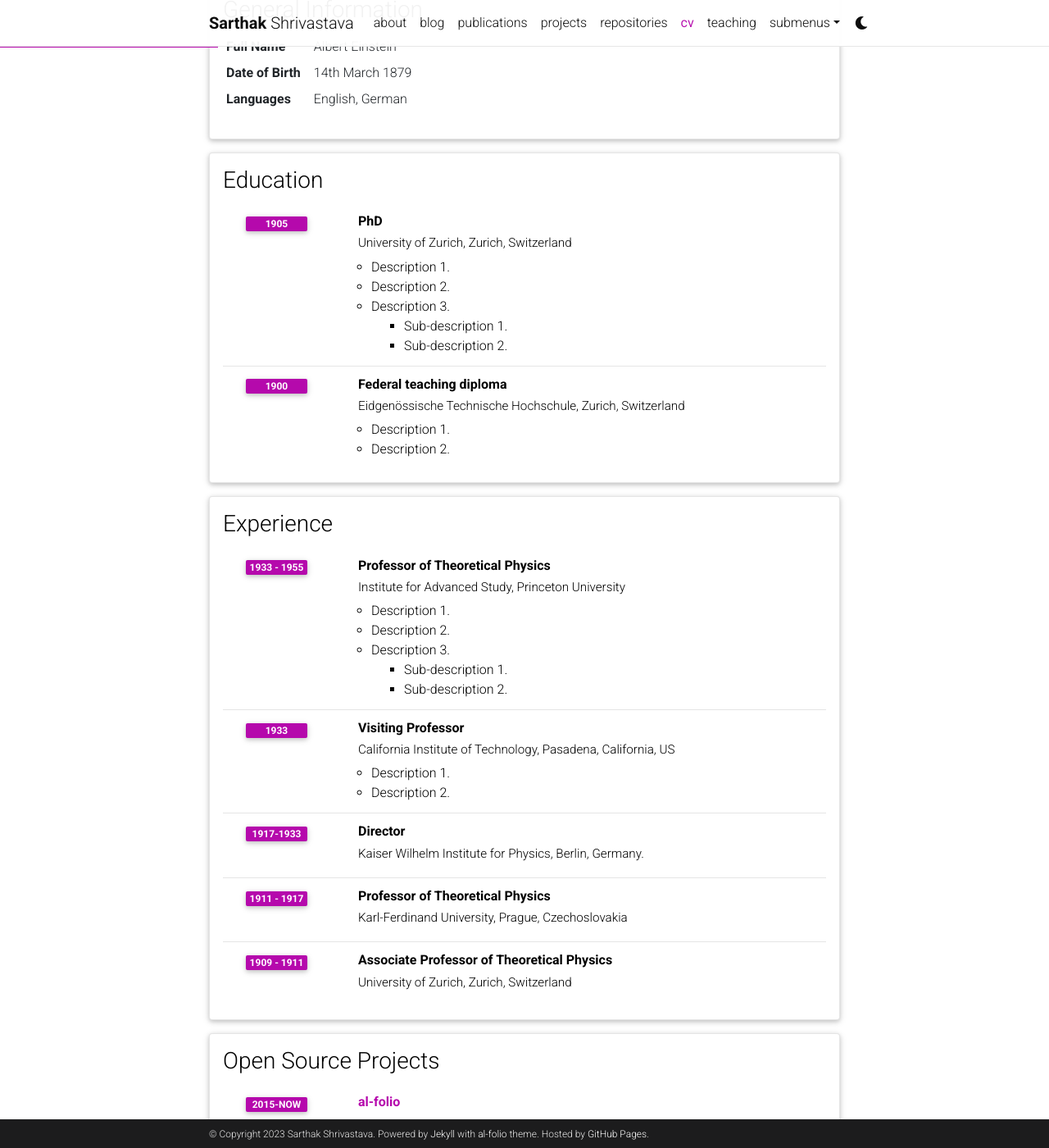
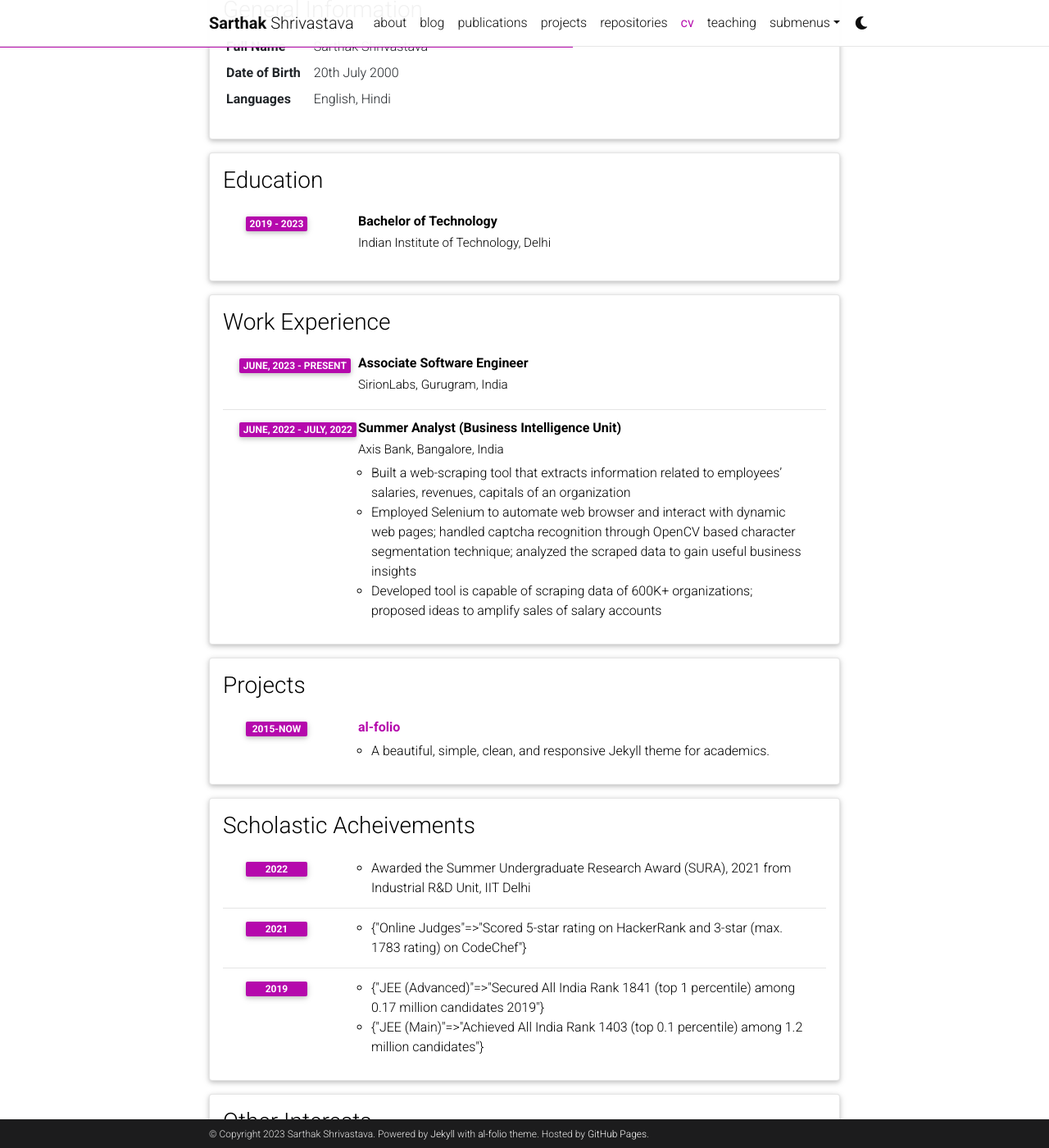
Before and after one commit to sarthaks20/sarthaks20.github.io, a Jekyll site: the page built from _pages/cv.md, in a window 1280 px wide and 1400 px high, scrolled down 207 px. Shown: the whole window at 82% size. Built offline with Jekyll 4.4.1, drawn with Linux system fonts in a browser that asks for light colours; comment, search, counter and statistics services are not loaded; a style sheet for code colours, icons or effects is not loaded; some of the changed text lies outside the part shown.

Commit message:
Update cv.yml

```diff
--- a/_data/cv.yml
+++ b/_data/cv.yml
@@ -2,94 +2,86 @@
   type: map
   contents:
     - name: Full Name
-      value: Albert Einstein
+      value: Sarthak Shrivastava
     - name: Date of Birth
-      value: 14th March 1879
+      value: 20th July 2000
     - name: Languages
-      value: English, German
+      value: English, Hindi
 
 - title: Education
   type: time_table
   contents:
-    - title: PhD
-      institution: University of Zurich, Zurich, Switzerland
-      year: 1905
-      description:
-        - Description 1.
-        - Description 2.
-        - title: Description 3.
-          contents:
-            - Sub-description 1.
-            - Sub-description 2.
-    - title: Federal teaching diploma
-      institution: Eidgenössische Technische Hochschule, Zurich, Switzerland
-      year: 1900
-      description:
-        - Description 1.
-        - Description 2.
+    - title: Bachelor of Technology
+      institution: Indian Institute of Technology, Delhi
+      year: 2019 - 2023
+#       description:
+#         - Description 1.
+#         - Description 2.
+#         - title: Description 3.
+#           contents:
+#             - Sub-description 1.
+#             - Sub-description 2.
 
-- title: Experience
+- title: Work Experience
   type: time_table
   contents:
-    - title: Professor of Theoretical Physics
-      institution: Institute for Advanced Study, Princeton University
-      year: 1933 - 1955
+    - title: Associate Software Engineer
+      institution: SirionLabs, Gurugram, India
+      year: June, 2023 - Present
+
+    - title: Summer Analyst (Business Intelligence Unit)
+      institution: Axis Bank, Bangalore, India
+      year: June, 2022 - July, 2022
       description:
-        - Description 1.
-        - Description 2.
-        - title: Description 3.
-          contents:
-            - Sub-description 1.
-            - Sub-description 2.
-    - title: Visiting Professor
-      institution: California Institute of Technology, Pasadena, California, US
-      year: 1933
-      description:
-        - Description 1.
-        - Description 2.
+        - Built a web-scraping tool that extracts information related to employees’ salaries, revenues, capitals of an organization
+        - Employed Selenium to automate web browser and interact with dynamic web pages; handled captcha recognition through OpenCV based character segmentation technique; analyzed the scraped data to gain useful business insights
+        - Developed tool is capable of scraping data of 600K+ organizations; proposed ideas to amplify sales of salary accounts
 
-    - title: Director
-      institution: Kaiser Wilhelm Institute for Physics, Berlin, Germany.
-      year: 1917-1933
+#     - title: Director
+#       institution: Kaiser Wilhelm Institute for Physics, Berlin, Germany.
+#       year: 1917-1933
 
-    - title: Professor of Theoretical Physics
-      institution: Karl-Ferdinand University, Prague, Czechoslovakia
-      year: 1911 - 1917
-      description:
+#     - title: Professor of Theoretical Physics
+#       institution: Karl-Ferdinand University, Prague, Czechoslovakia
+#       year: 1911 - 1917
+#       description:
 
-    - title: Associate Professor of Theoretical Physics
-      institution: University of Zurich, Zurich, Switzerland
-      year: 1909 - 1911
+#     - title: Associate Professor of Theoretical Physics
+#       institution: University of Zurich, Zurich, Switzerland
+#       year: 1909 - 1911
 
-- title: Open Source Projects
+- title: Projects
   type: time_table
   contents:
     - title: <a href="https://github.com/alshedivat/al-folio">al-folio</a>
       year: 2015-now
       description: A beautiful, simple, clean, and responsive Jekyll theme for academics.
 
-- title: Honors and Awards
+- title: Scholastic Acheivements
   type: time_table
   contents:
-    - year: 1921
+    - year: 2022
       items:
-        - Nobel Prize in Physics
-        - Matteucci Medal
-    - year: 2029
+        - Awarded the Summer Undergraduate Research Award (SURA), 2021 from Industrial R&D Unit, IIT Delhi
+    - year: 2021
       items:
-        - Max Planck Medal
+        - Online Judges: Scored 5-star rating on HackerRank and 3-star (max. 1783 rating) on CodeChef
+    - year: 2019
+      items:
+        - JEE (Advanced): Secured All India Rank 1841 (top 1 percentile) among 0.17 million candidates 2019
+        - JEE (Main): Achieved All India Rank 1403 (top 0.1 percentile) among 1.2 million candidates
 
-- title: Academic Interests
-  type: nested_list
-  contents:
-    - title: Topic 1.
-      items:
-        - Description 1.
-        - Description 2.
-    - title: Topic 2.
-      items:
-        - Description 1.
-        - Description 2.
+# - title: Academic Interests
+#   type: nested_list
+#   contents:
+#     - title: Topic 1.
+#       items:
+#         - Description 1.
+#         - Description 2.
+#     - title: Topic 2.
+#       items:
+#         - Description 1.
+#         - Description 2.
 
 - title: Other Interests
   type: list
```
